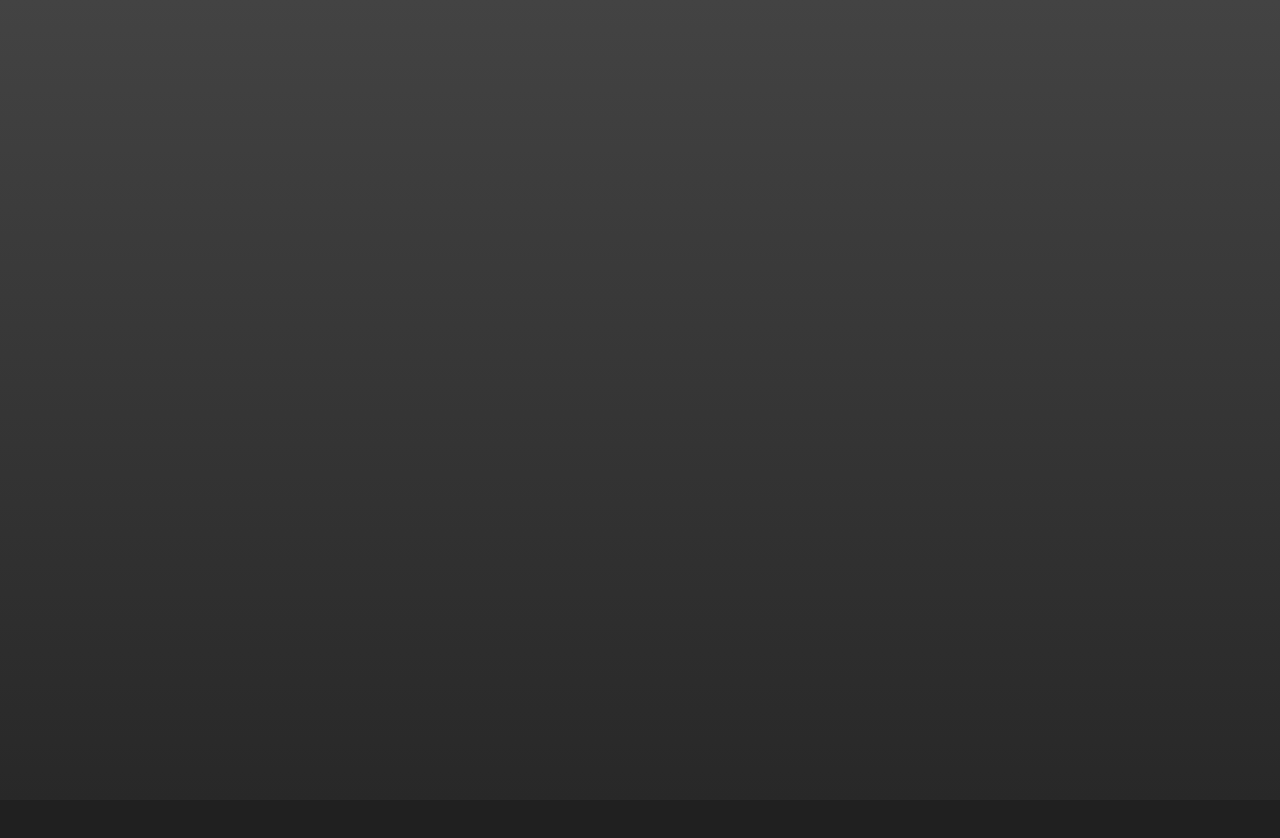
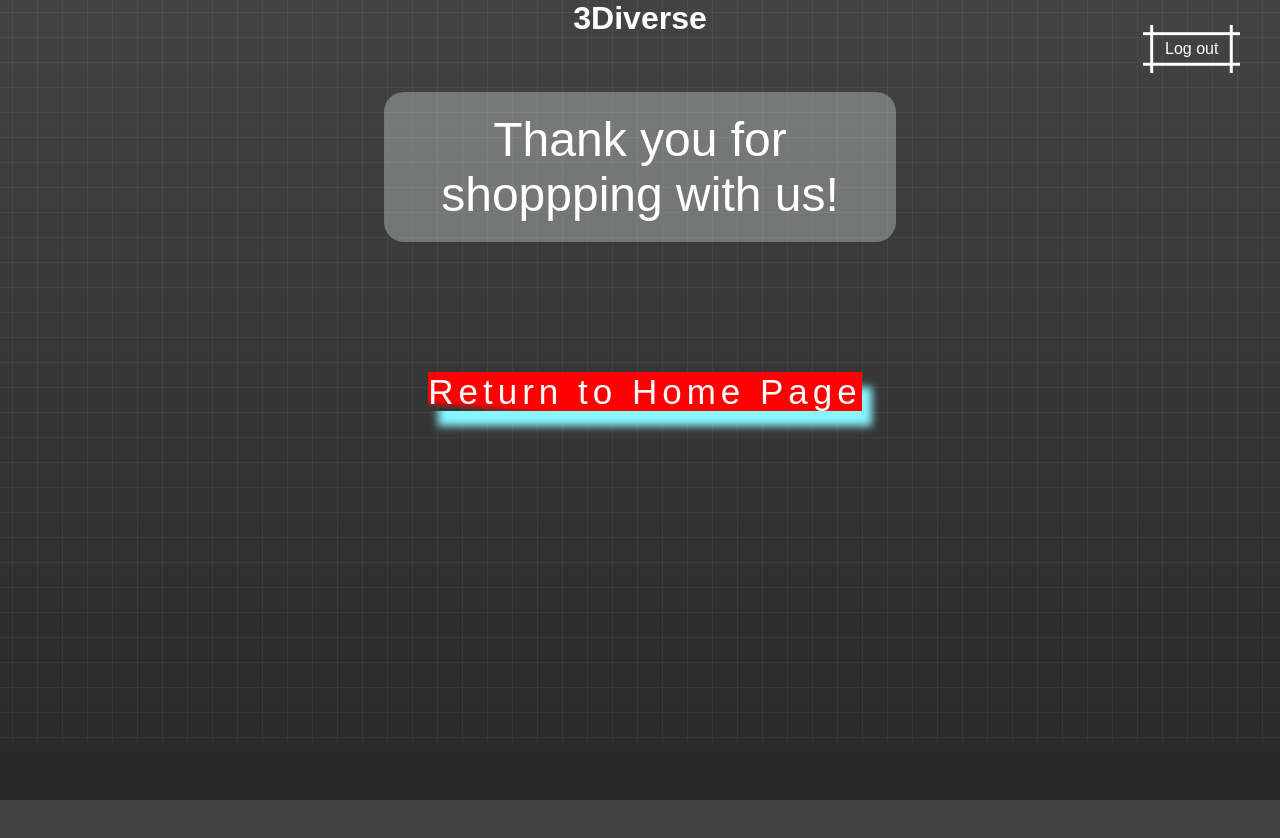
Before and after one commit to n1cerium/3Diverse, a React (Create React App) app in the folder ECommerceSite/my-react-app/: page /Thankyou in a window 1280 px wide. Before the commit this address had no page. Shown: the top 838 px of the page. Before the commit the page ends 800 px from the top, so only its background shows below. Built offline with nearby package versions, Linux system fonts and the light colour scheme.

Commit message:
added thankyou page route in app.js

```diff
--- a/ECommerceSite/my-react-app/src/App.js
+++ b/ECommerceSite/my-react-app/src/App.js
@@ -8,6 +8,7 @@ import ThreeEx from './ThreeEx';
 import Login from './Login';
 import Cart from './Cart';
 import SignUp from './Signup';
+import Thankyou from './Thankyou';
 
 function App() {
   return (
@@ -19,6 +20,7 @@ function App() {
               <Route path="/Login" element={<Login />} />
               <Route path="/Signup" element={<SignUp />} />
               <Route path="/Cart" element={<Cart />} />
+              <Route path="/Thankyou" element={<Thankyou />} />
           </Routes>
       </div>
   );
--- a/ECommerceSite/my-react-app/src/Cart.js
+++ b/ECommerceSite/my-react-app/src/Cart.js
@@ -61,7 +61,7 @@
                             </li>
                             </ul>
                         )}
-                    <Link to="/Store" className="continue-shopping-link">Continue Shopping</Link>
+                    <Link to="/" className="continue-shopping-link">Continue Shopping</Link>
                     </div>
                     <div id="col-2-2">
                         <div id="card-info">
```
Also changed, not shown: ECommerceSite/my-react-app/src/Thankyou.css (+5 -5 lines), ECommerceSite/my-react-app/src/Thankyou.js (indentation only).
